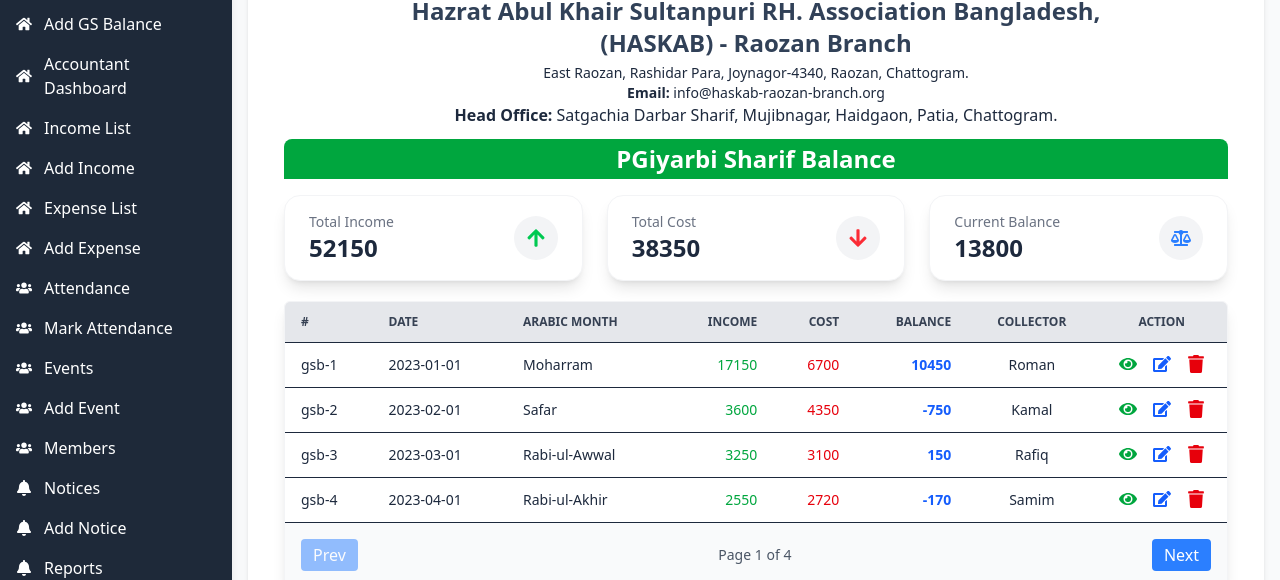
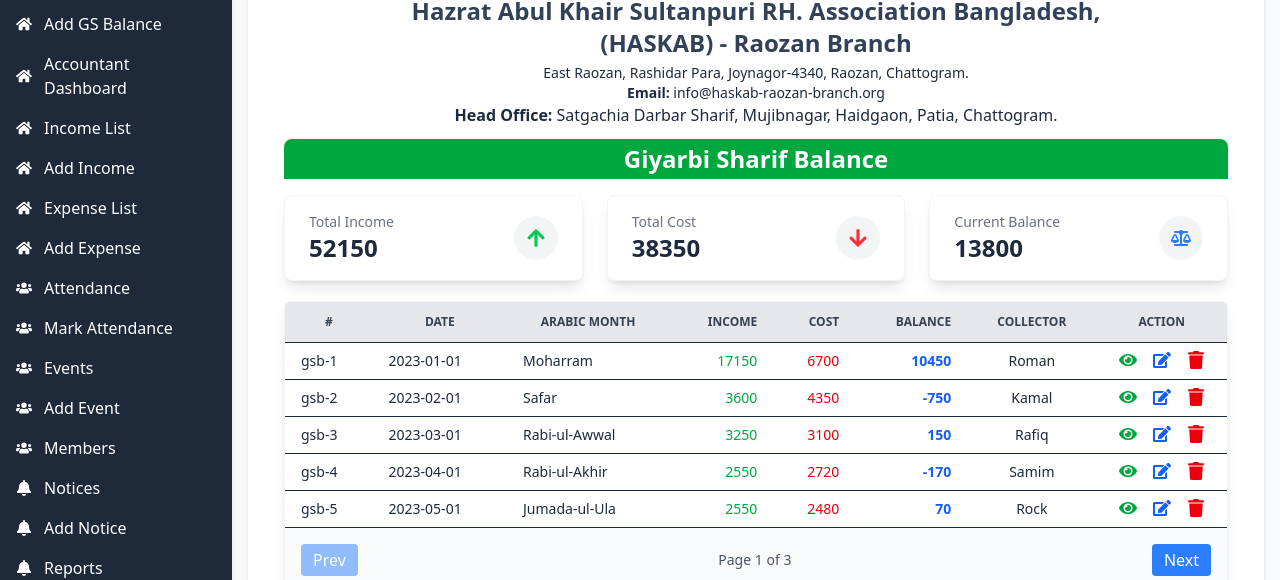
Before and after one commit to nurulazam-dev/haksab-raozan-branch, a React (Vite) app in the folder frontend/: page /dashboard/giyarbi-sharif-balance in a window 1280 px wide. Shown: the part 285-865 px from the top of the page. Built offline with nearby package versions, Linux system fonts and the light colour scheme; what @react-pdf/renderer would draw is missing.

Commit message:
update gsb-add component

```diff
--- a/frontend/src/components/Dashboard/Accounts/Giyarbi-Sharif/GSBalanceStatistics.jsx
+++ b/frontend/src/components/Dashboard/Accounts/Giyarbi-Sharif/GSBalanceStatistics.jsx
@@ -31,7 +31,7 @@
           key={stat?.id}
           whileHover={{ scale: 1.05 }}
           whileTap={{ scale: 0.95 }}
-          className="bg-white shadow-lg rounded-2xl px-6 py-4 flex items-center justify-between border border-gray-100"
+          className="bg-white shadow-lg rounded-lg px-6 py-4 flex items-center justify-between border border-gray-100"
         >
           <div>
             <p className="text-gray-500 text-sm">{stat?.title}</p>
--- a/frontend/src/components/Dashboard/Accounts/Giyarbi-Sharif/GiyarbiSharifBalance.jsx
+++ b/frontend/src/components/Dashboard/Accounts/Giyarbi-Sharif/GiyarbiSharifBalance.jsx
@@ -14,7 +14,7 @@
 
   // Pagination logic
   const [currentPage, setCurrentPage] = useState(1);
-  const rowsPerPage = 4;
+  const rowsPerPage = 5;
   const totalPages = Math.ceil(gsBalancedata?.length / rowsPerPage);
 
   const paginatedData = gsBalancedata?.slice(
@@ -43,7 +43,7 @@
 
       {/* Title */}
       <h2 className="text-2xl font-bold mb-4 text-center bg-green-600 text-white py-1 rounded-t-lg">
-        PGiyarbi Sharif Balance
+        Giyarbi Sharif Balance
       </h2>
 
       {/* Giyarbi Sharifs Balance Statistics */}
@@ -54,7 +54,7 @@
         <div className="overflow-x-auto">
           <table className="w-full text-sm text-left border-collapse">
             <thead className="bg-gray-200 text-gray-700 uppercase text-xs sticky top-0">
-              <tr>
+              <tr className="text-center">
                 <th className="px-4 py-3">#</th>
                 <th className="px-4 py-3">Date</th>
                 <th className="px-4 py-3">Arabic Month</th>
@@ -71,22 +71,22 @@
                   key={index}
                   className="border-t hover:bg-gray-50 transition"
                 >
-                  <td className="px-4 py-3">{item?.id}</td>
-                  <td className="px-4 py-3">{item?.giyarbiSharifDate}</td>
-                  <td className="px-4 py-3">{item?.arabicMonth}</td>
-                  <td className="px-4 py-3 text-right text-green-600 font-medium">
+                  <td className="px-4 py-2">{item?.id}</td>
+                  <td className="px-4 py-2">{item?.giyarbiSharifDate}</td>
+                  <td className="px-4 py-2">{item?.arabicMonth}</td>
+                  <td className="px-4 py-2 text-right text-green-600 font-medium">
                     {item?.totalIncome}
                   </td>
-                  <td className="px-4 py-3 text-right text-red-600 font-medium">
+                  <td className="px-4 py-2 text-right text-red-600 font-medium">
                     {item?.totalCost}
                   </td>
-                  <td className="px-4 py-3 text-right font-semibold text-blue-600">
+                  <td className="px-4 py-2 text-right font-semibold text-blue-600">
                     {item?.balance}
                   </td>
-                  <td className="px-4 py-3 text-center">
+                  <td className="px-4 py-2 text-center">
                     {item?.balanceCollector}
                   </td>
-                  <td className="px-2 py-3 flex justify-center gap-4">
+                  <td className="px-2 py-2 flex justify-center gap-4">
                     <FaEye
                       onClick={() =>
                         navigate(
```
